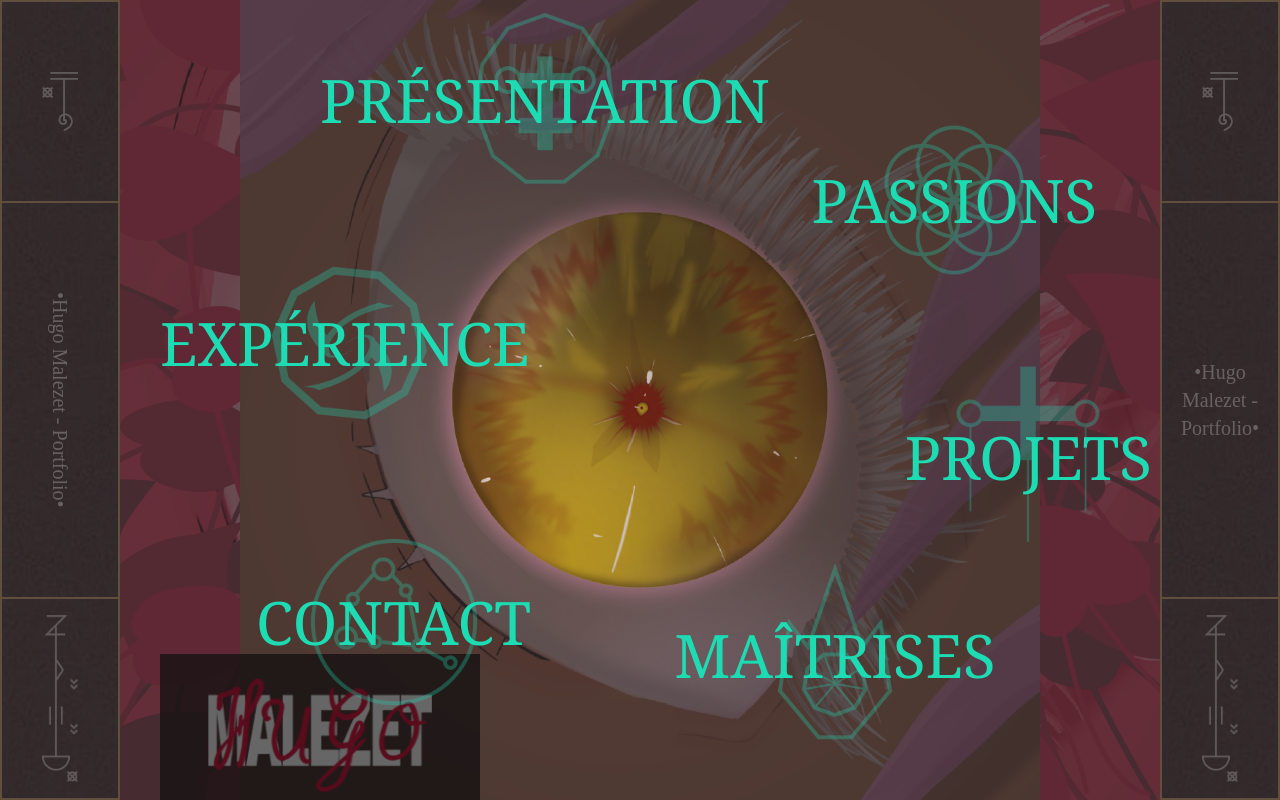
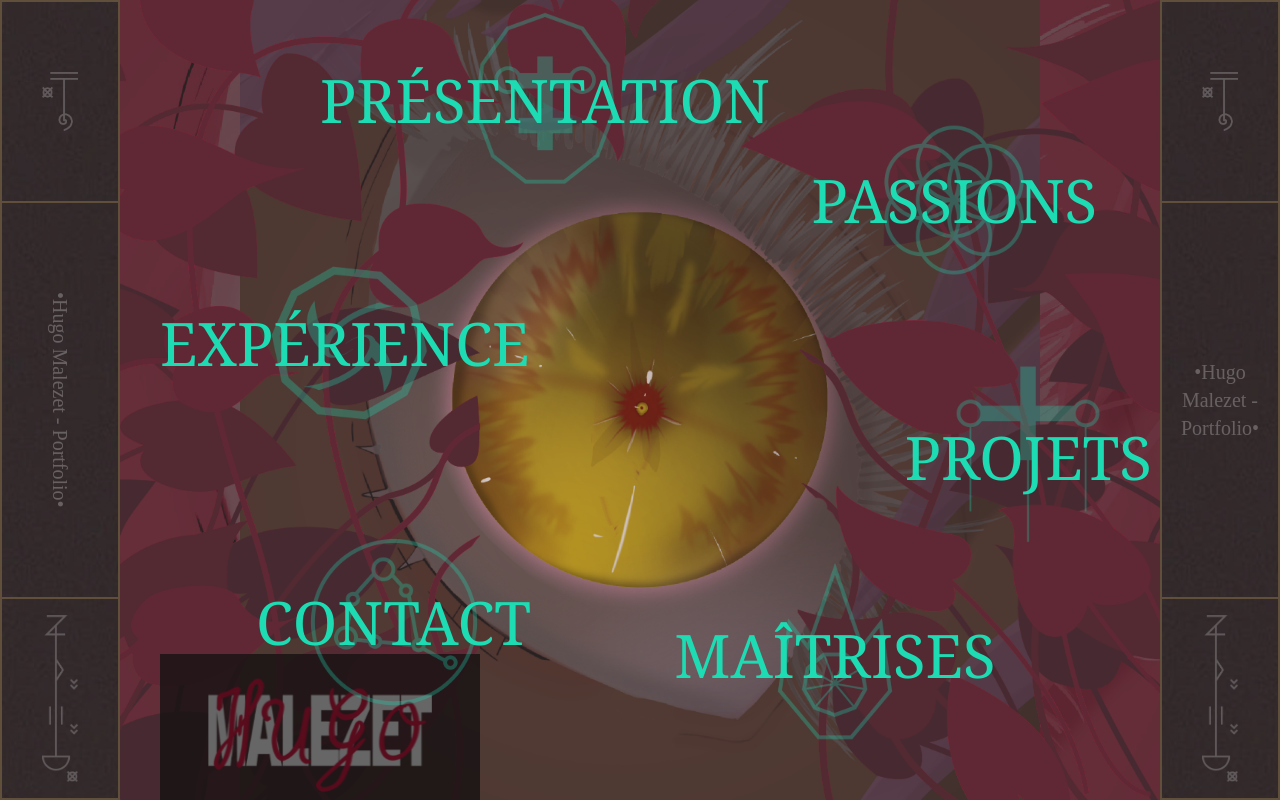
Before and after one commit to Axcerii/portfolio-2026, a Next.js app: page / in a window 1280 px wide. Built offline with nearby package versions, Linux system fonts and the light colour scheme; a web font is replaced by a local one.

Commit message:
fix(css): fixing z-index on some element for estetics purposes

```diff
--- a/src/app/page.js
+++ b/src/app/page.js
@@ -1,11 +1,41 @@
 "use client";
-import { useEffect } from "react";
+import { useEffect, useState } from "react";
 import Eye from "@/lib/components/hero/Eye";
 import FrameBorder from "@/lib/components/hero/FrameBorder";
 import DragonLink from "@/lib/components/nav/dragon_link";
+import Presentation from "@/lib/components/presentations/Presentation";
 
 export default function Home() {
+  const [isScrollLocked, setIsScrollLocked] = useState(true);
+
   useEffect(() => {
+    // ── Lock scroll until a nav link is clicked ──────────────────────────────
+    document.body.style.overflow = isScrollLocked ? "hidden" : "";
+
+    const navEl = document.getElementById("navigation");
+    const unlockScroll = (e) => {
+      const anchor = e.target.closest("a[href]");
+      if (!anchor) return;
+      // Prevent the native jump — it would fire before overflow is cleared
+      e.preventDefault();
+      // Release body scroll first by updating state
+      setIsScrollLocked(false);
+
+      const targetId = anchor.getAttribute("href")?.replace("#", "");
+      if (targetId) {
+        // Wait a tick for React to remove overflow classes from <main>
+        setTimeout(() => {
+          const targetEl = document.getElementById(targetId);
+          targetEl?.scrollIntoView({ behavior: "smooth" });
+        }, 10);
+      }
+    };
+
+    if (isScrollLocked) {
+      navEl?.addEventListener("click", unlockScroll);
+    }
+
+    // ── Reveal navigation overlay on any first interaction ───────────────────
     let triggered = false;
     let timeoutId;
 
@@ -24,11 +54,15 @@ export default function Home() {
       const navigation = document.getElementById("navigation");
       const emptyEye = document.getElementById("empty_eye");
       const title = document.getElementById("title");
+      const leftVines = document.getElementById("left_vines");
+      const rightVines = document.getElementById("right_vines");
 
       background.style.opacity = "1";
       navigation.style.opacity = "1";
 
       emptyEye.src = "/empty_eye_2.png";
+      leftVines.src = "/left_vines_2.png";
+      rightVines.src = "/right_vines_2.png";
 
       title.style.filter = "brightness(0.40)";
 
@@ -55,12 +89,15 @@ export default function Home() {
     return () => {
       removeListeners();
       clearTimeout(timeoutId);
+      navEl?.removeEventListener("click", unlockScroll);
+      // Always clean up body lock on unmount padding
+      document.body.style.overflow = "";
     };
-  }, []);
+  }, [isScrollLocked]);
 
   return (
-    <main className="relative overflow-hidden">
-      <section className="flex flex-rowabsolute w-screen h-screen z-0 bg-[url('/eye_background.jpg')] bg-cover bg-center bg-no-repeat">
+    <main className={`relative ${isScrollLocked ? "h-svh overflow-hidden" : "min-h-svh overflow-x-hidden"}`}>
+      <section className="flex flex-row relative overflow-hidden w-full h-svh bg-[url('/eye_background.jpg')] bg-cover bg-center bg-no-repeat">
         <h1 className="hidden">Hugo Malezet</h1>
 
         <div className="absolute top-0 left-0 md:block hidden">
@@ -69,19 +106,19 @@ export default function Home() {
 
         <Eye />
 
-        <div className="absolute top-0 left-0 w-full h-32 lg:h-full lg:w-auto lg:left-30 pointer-events-none flex justify-center items-center">
-          <img src="/left_vines.png" className="absolute h-[100vw] lg:h-full w-auto rotate-90 lg:rotate-0 lg:relative" alt="Left Vines" />
+        <div className="absolute top-0 left-0 w-full h-32 lg:h-full lg:w-auto lg:left-30 pointer-events-none flex justify-center items-center z-1005">
+          <img id="left_vines" src="/left_vines.png" className="absolute h-[100vw] lg:h-full w-auto rotate-90 lg:rotate-0 lg:relative transition-all duration-500" alt="Left Vines" />
         </div>
 
-        <div className="absolute bottom-[8.5%] lg:bottom-auto lg:top-0 left-0 lg:left-auto lg:right-30 w-full h-32 lg:h-full lg:w-auto pointer-events-none flex justify-center items-center">
-          <img src="/right_vines.png" className="absolute h-[100vw] lg:h-full w-auto rotate-90 lg:rotate-0 lg:relative" alt="Right Vines" />
+        <div className="absolute bottom-[8.5%] lg:bottom-auto lg:top-0 left-0 lg:left-auto lg:right-30 w-full h-32 lg:h-full lg:w-auto pointer-events-none flex justify-center items-center z-1005">
+          <img id="right_vines" src="/right_vines.png" className="absolute h-[100vw] lg:h-full w-auto rotate-90 lg:rotate-0 lg:relative transition-all duration-500" alt="Right Vines" />
         </div>
 
         <div className="absolute bottom-10 md:top-0 md:right-0 md:bottom-auto">
           <FrameBorder orientation="right" />
         </div>
 
-        <div className="blur-fade-vertical w-full absolute left-0 box-border bottom-22 sm:bottom-0 sm:left-1/8 lg:w-1/4 md:w-1/2 bg-foreground/80 z-1005 px-12 pt-6 pb-2 transition-filter duration-500" id="title">
+        <div className="blur-fade-vertical w-full absolute left-0 box-border bottom-22 sm:left-1/8 lg:w-1/4 md:w-1/2 bg-foreground/80 z-1005 px-12 pt-6 pb-2 transition-filter duration-500 md:bottom-0 md:top-auto md:translate-y-0" id="title">
           <img src="/hugo_malezet_titre.png" alt="" className="w-full" />
         </div>
       </section>
@@ -108,6 +145,8 @@ export default function Home() {
           <DragonLink dragon="Drii.png" text="Maîtrises" href="#maitrise" />
         </div>
       </section>
+
+      <Presentation />
     </main>
   );
 }
```
Also changed, not shown: public/left_vines_2.png (added), public/right_vines_2.png (added).
